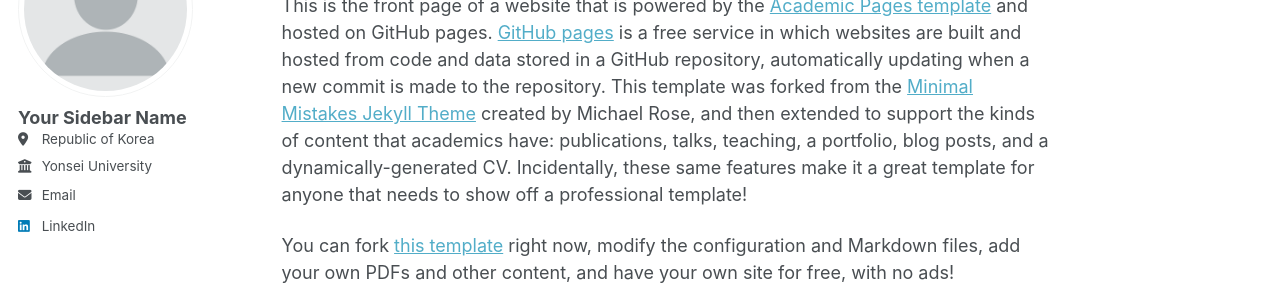
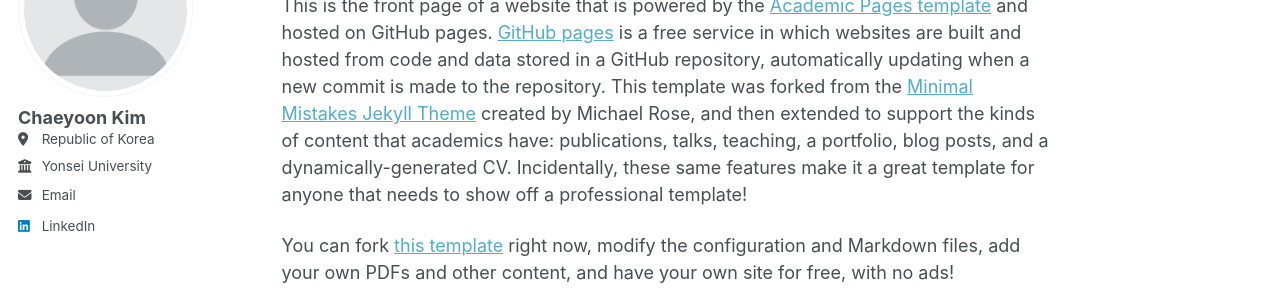
Before and after one commit to chyoon114/chyoon114.github.io, a Jekyll site: the page built from _pages/about.md, in a window 1280 px wide. Shown: the part 177-477 px from the top of the page. Built offline with Jekyll 4.4.1, drawn with Linux system fonts in a browser that asks for light colours; a script that is not in the unit is left out.

Commit message:
Update _config.yml

```diff
--- a/_config.yml
+++ b/_config.yml
@@ -23,7 +23,7 @@ repository               : "academicpages/academicpages.github.io"
 author:
   # Biographic information
   avatar           : "profile.png"
-  name             : "Your Sidebar Name"
+  name             : "Chaeyoon Kim"
   location         : "Republic of Korea"
   employer         : "Yonsei University"
   email            : "chyoon114@yonsei.ac.kr"
```
